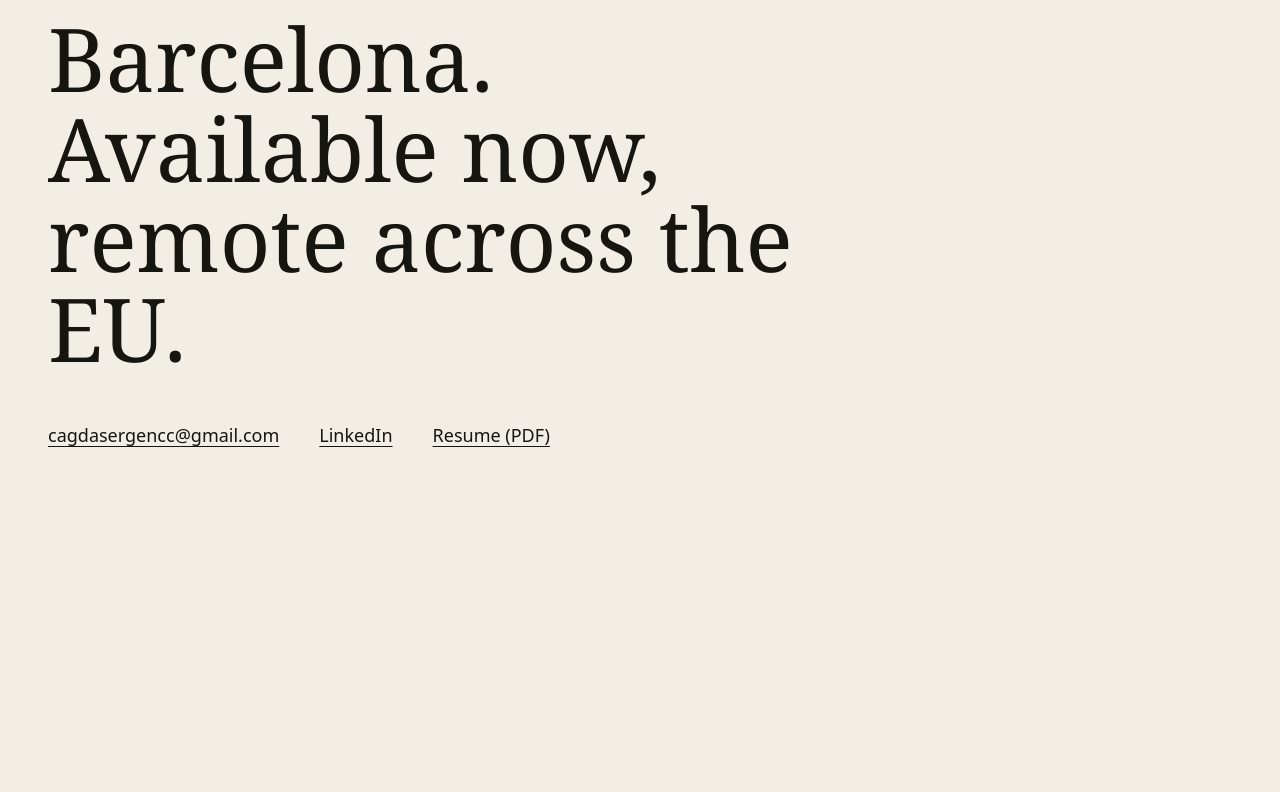
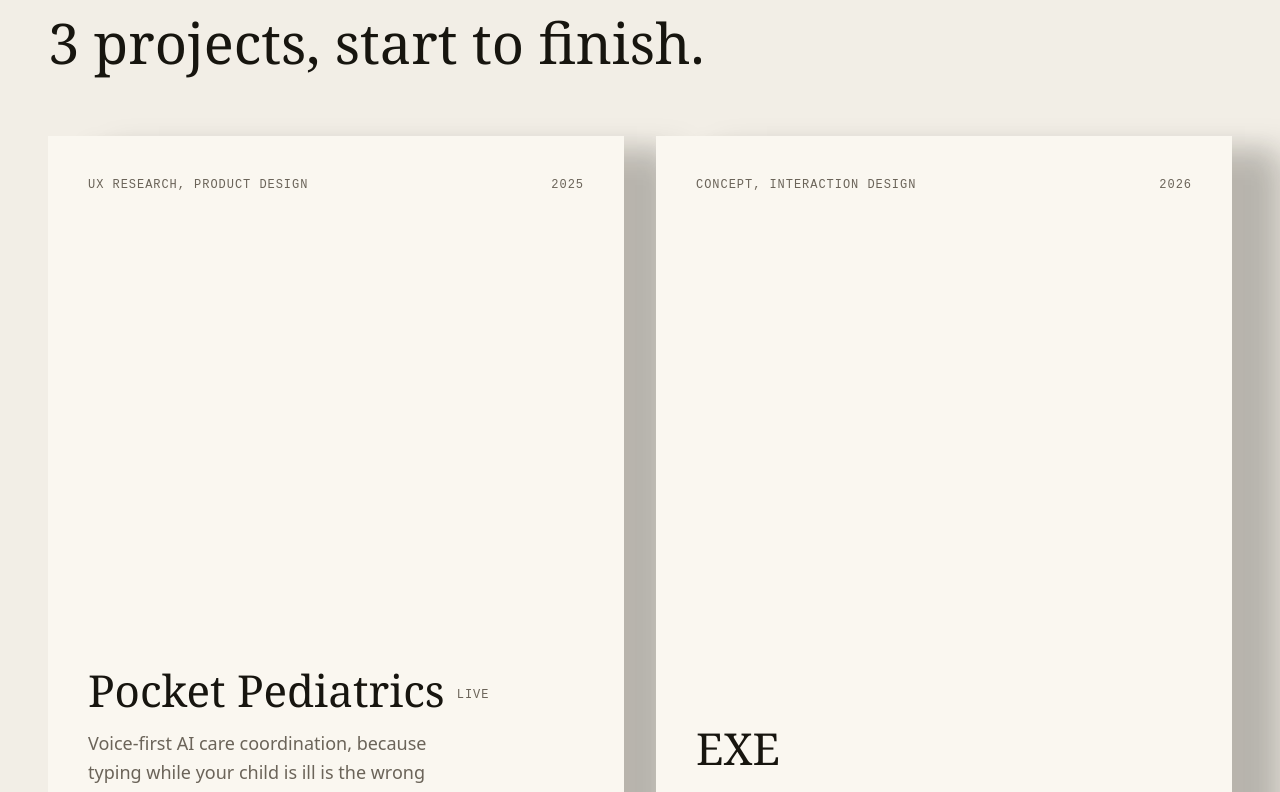
Before and after one commit to cagdasergenc/portfolio, a React (Vite) app: page / in a window 1280 px wide. Shown: the part 1040-1832 px from the top of the page. Before the commit the page ends 1617 px from the top, so only its background shows below. Built offline with nearby package versions, Linux system fonts and the light colour scheme.

Commit message:
Add work index with CSS grid path

```diff
--- /dev/null
+++ b/src/components/WorkGrid.jsx
@@ -0,0 +1,61 @@
+import { Link } from 'react-router-dom'
+
+/**
+ * No `p.cover` exists for any project yet. Rather than an empty box or a
+ * placeholder image, the cover slot becomes a typographic poster — title,
+ * tagline, year, role — set on lit paper with the sun-derived shadow. The
+ * `p.cover` ternary below is the only thing that changes once a real cover
+ * lands: no restructuring, just the truthy branch taking over.
+ */
+export default function WorkGrid({ projects }) {
+  return (
+    <ul className="grid gap-x-8 gap-y-16 md:grid-cols-2">
+      {projects.map((p) => (
+        <li key={p.slug}>
+          <Link to={`/work/${p.slug}`} className="group block">
+            {p.cover ? (
+              <>
+                <div className="shadow-sun-lg overflow-hidden bg-paper-lit transition-transform duration-500 ease-out group-hover:-translate-y-1">
+                  <img
+                    src={p.cover}
+                    alt={`Cover of the ${p.title} case study`}
+                    className="aspect-[4/5] w-full object-cover"
+                    loading="lazy"
+                    decoding="async"
+                  />
+                </div>
+                <div className="mt-5 flex items-baseline justify-between gap-4">
+                  <h3 className="text-3xl">
+                    {p.title}
+                    {p.live_url && (
+                      <span className="label ml-3 align-middle text-accent">Live</span>
+                    )}
+                  </h3>
+                  <span className="label shrink-0">{p.year}</span>
+                </div>
+                <p className="mt-1 text-muted">{p.tagline}</p>
+                <p className="label mt-3">{p.role}</p>
+              </>
+            ) : (
+              <div className="shadow-sun-lg flex aspect-[4/5] w-full flex-col justify-between bg-paper-lit p-8 transition-transform duration-500 ease-out group-hover:-translate-y-1 md:p-10">
+                <div className="flex items-start justify-between gap-4">
+                  <span className="label">{p.role}</span>
+                  <span className="label">{p.year}</span>
+                </div>
+                <div>
+                  <h3 className="text-[clamp(1.75rem,4vw,2.75rem)] leading-[1.05]">
+                    {p.title}
+                    {p.live_url && (
+                      <span className="label ml-3 align-middle text-accent">Live</span>
+                    )}
+                  </h3>
+                  <p className="mt-4 max-w-[38ch] text-muted">{p.tagline}</p>
+                </div>
+              </div>
+            )}
+          </Link>
+        </li>
+      ))}
+    </ul>
+  )
+}
--- /dev/null
+++ b/src/components/WorkIndex.jsx
@@ -0,0 +1,18 @@
+import { getProjects } from '../lib/content'
+import WorkGrid from './WorkGrid'
+
+export default function WorkIndex() {
+  const projects = getProjects()
+
+  return (
+    <section id="work" className="shell py-24 md:py-32">
+      <p className="label">Case studies</p>
+      <h2 className="mb-16 mt-4 text-[clamp(2rem,5vw,3.5rem)]">
+        {projects.length} projects, start to finish.
+      </h2>
+      {/* Task 9: swap for `useLowFi() ? <WorkGrid /> : <Suspense fallback={<WorkGrid />}><WorkScene /></Suspense>`
+          once src/three/WorkScene.jsx exists. Forced to the grid path until then. */}
+      <WorkGrid projects={projects} />
+    </section>
+  )
+}
--- a/src/routes/Home.jsx
+++ b/src/routes/Home.jsx
@@ -1,10 +1,12 @@
 import Hero from '../components/Hero'
+import WorkIndex from '../components/WorkIndex'
 import Contact from '../components/Contact'
 
 export default function Home() {
   return (
     <>
       <Hero />
+      <WorkIndex />
       <Contact />
     </>
   )
```
